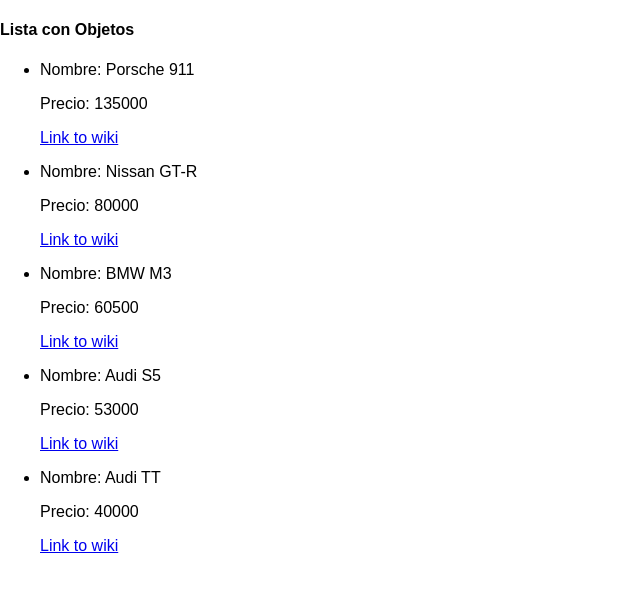
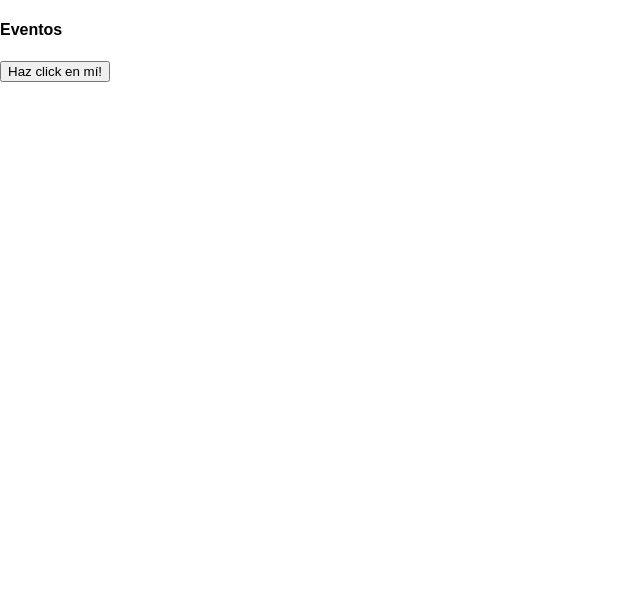
Before and after one commit to misan7/udemy-react, a React (Create React App) app: page / in a window 1280 px wide. Shown: the top 592 px of the page, without its empty margins (0-640 px from the left). Built offline with nearby package versions, Linux system fonts and the light colour scheme.

Commit message:
Eventos: button

```diff
--- a/src/App.js
+++ b/src/App.js
@@ -1,32 +1,12 @@
 import React, { Component } from 'react'
-import cars from './data/cars.json'
 
-class CarItem extends Component {
-  render() {
-    const { car } = this.props
-
-    return (
-      <li>
-        <p>Nombre: {car.manufacturer} {car.model}</p>
-        <p>Precio: {car.price}</p>
-        <a href={car.wiki} target='_blank'>Link to wiki</a>
-      </li>
-    )
-  }
-}
 class App extends Component {
   render() {
 
     return (
       <div className="App">
-        <h4>Lista con Objetos</h4>
-        <ul>
-        {
-          cars.map(car => {
-            return <CarItem key={car.wiki} car={car}/>
-          })
-        }
-        </ul>
+        <h4>Eventos</h4>
+        <button onClick={() => alert('Me has clicado :O')}>Haz click en mí!</button>
       </div>
     )
   }
```
